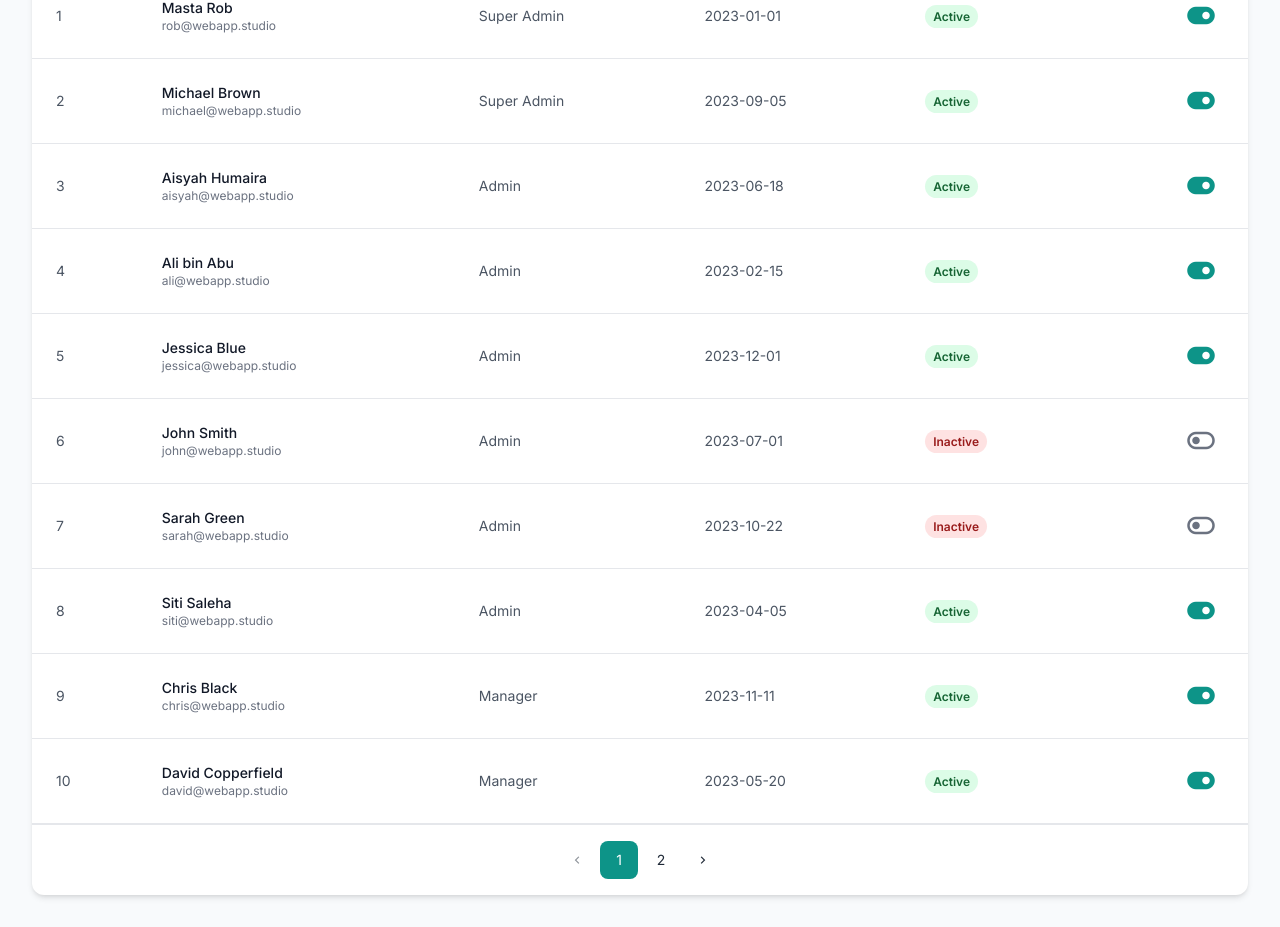
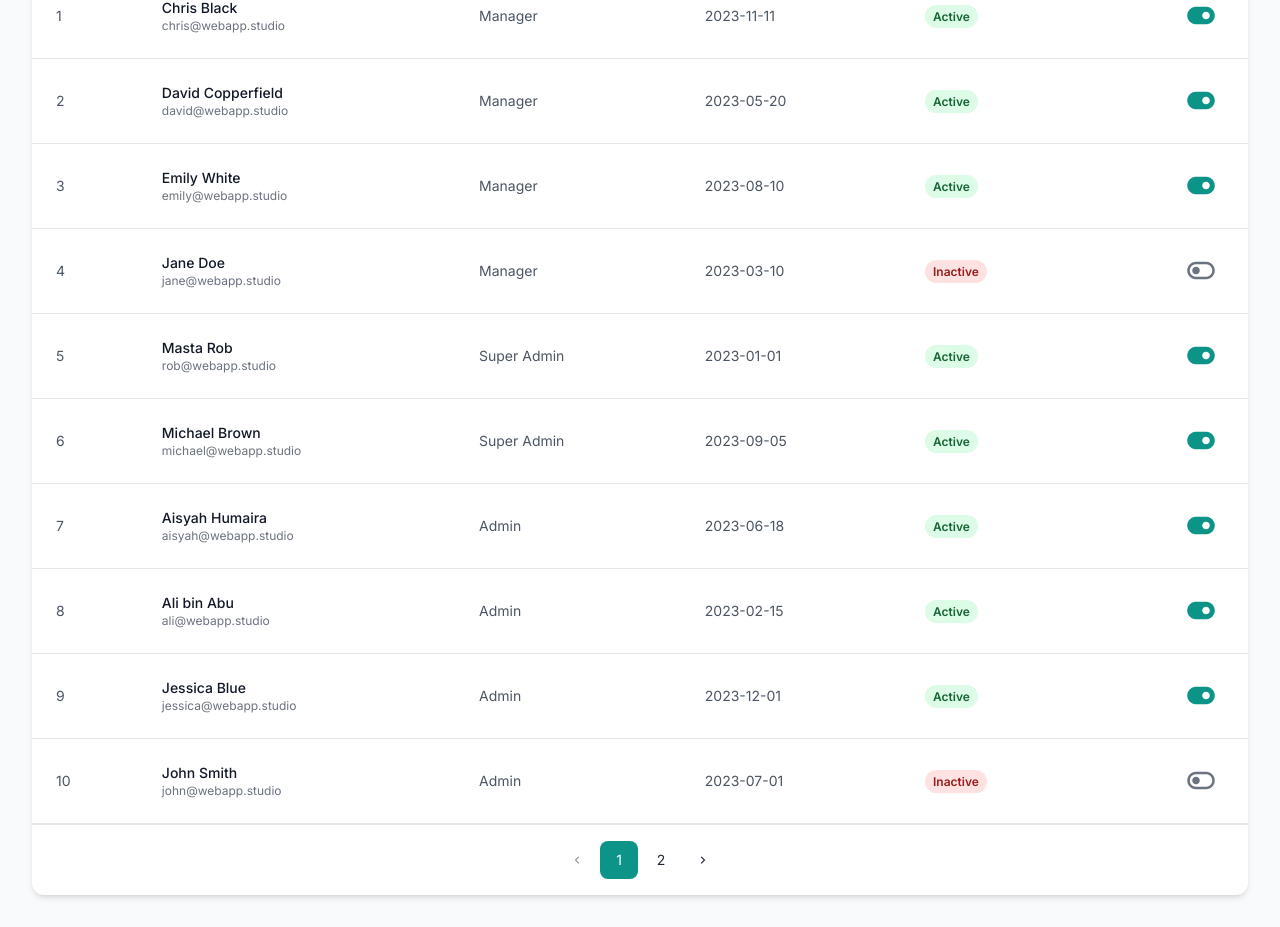
Before and after one commit to webappstudio-my/mysertifico, a React (Vite) app: page /bo/admin/staff in a window 1280 px wide. Shown: the part 330-1257 px from the top of the page. Built offline with nearby package versions, Linux system fonts and the light colour scheme.

Commit message:
adjusted roleHiearchy

```diff
--- a/src/pages/bo/BoUsers.jsx
+++ b/src/pages/bo/BoUsers.jsx
@@ -26,9 +26,9 @@ const itemsPerPage = 10;
 
 // Role hierarchy for sorting (lower number = higher priority)
 const roleHierarchy = {
-    'Super Admin' : 1,
-    'Admin' : 2,
-    'Manager' : 3,
+    'Super Admin' : 2,
+    'Admin' : 3,
+    'Manager' : 1,
 }
 
 const BoUsers = () => {
```
